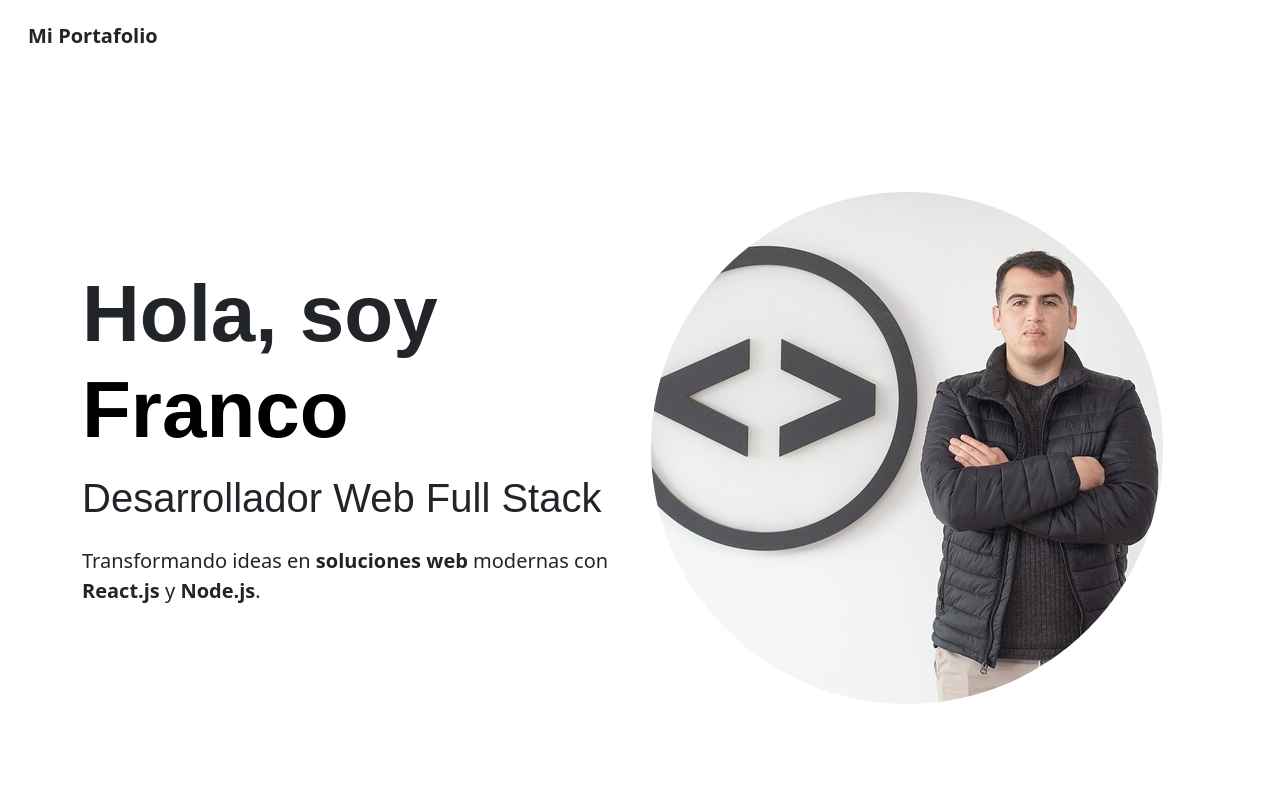
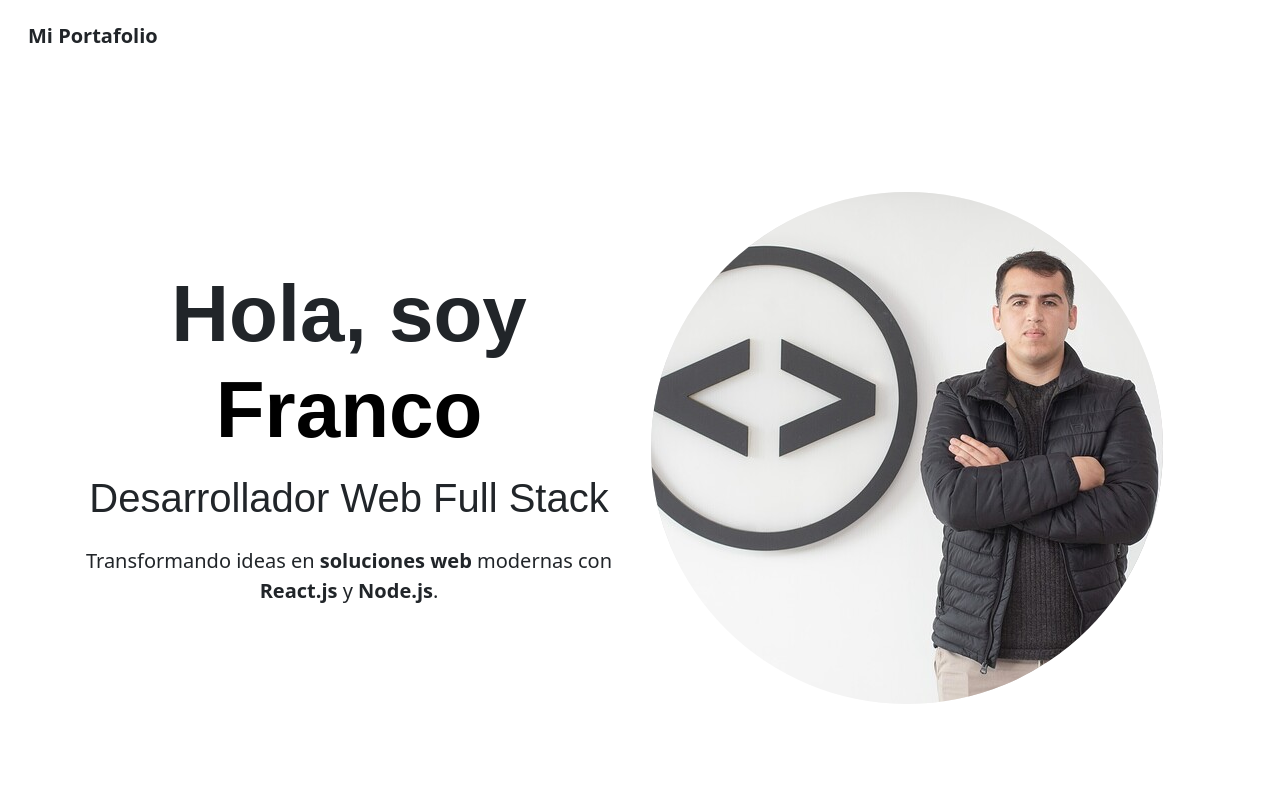
Before and after one commit to Francoosman12/portfolio, a React (Vite) app: page / in a window 1280 px wide. Shown: the top 800 px of the page. Built offline with nearby package versions, Linux system fonts and the light colour scheme.

Commit message:
Tratando de darle forma al home

```diff
--- a/src/components/Home.jsx
+++ b/src/components/Home.jsx
@@ -41,7 +41,7 @@
   return (
     <section
       id="home"
-      className="min-vh-100 d-flex align-items-center bg-white text-dark py-5 mt-5 mt-md-0 mt-lg-0"
+      className="home-container min-vh-100 d-flex align-items-center text-dark py-5 mt-5 mt-md-0 mt-lg-0"
       style={{ position: "relative" }}
     >
       <div
--- a/src/components/Navbar.jsx
+++ b/src/components/Navbar.jsx
@@ -5,6 +5,7 @@
   faLinkedin,
   faInstagram,
 } from "@fortawesome/free-brands-svg-icons";
+import "../styles/Navbar.css";
 
 const Navbar = () => {
   const [isScrolled, setIsScrolled] = useState(false);
@@ -101,7 +102,7 @@
           {/* Redes sociales */}
           <div className="d-flex ms-3">
             <a
-              href="https://github.com/tuusuario"
+              href="https://github.com/Francoosman12"
               target="_blank"
               rel="noopener noreferrer"
               className="text-dark me-3"
@@ -109,7 +110,7 @@
               <FontAwesomeIcon icon={faGithub} size="lg" />
             </a>
             <a
-              href="https://linkedin.com/in/tuusuario"
+              href="https://www.linkedin.com/in/francoemanuelosm%C3%A1n/"
               target="_blank"
               rel="noopener noreferrer"
               className="text-dark me-3"
--- a/src/styles/Home.css
+++ b/src/styles/Home.css
@@ -27,7 +27,7 @@
 
 /* Estilo para la imagen y su contenedor */
 .image-wrapper {
-  position: absolute;
+  position: relative;
   width: 100%;
   max-width: 250px; /* Controla el tamaño máximo en pantallas pequeñas */
   height: auto;
@@ -44,29 +44,26 @@
   border-radius: 50%;
 }
 
-/* Estilo para las capas difuminadas alrededor de la imagen */
-.imagen-presentacion {
+/* Estilo para el efecto de réplica alrededor de la imagen */
+.imagen-difuminada {
   position: relative;
+  width: 100%;
+  height: 100%;
+  border-radius: 50%;
+  overflow: hidden;
 }
 
-.imagen-presentacion::before,
-.imagen-presentacion::after {
+.imagen-difuminada::before {
   content: '';
   position: absolute;
   top: 0;
   left: 0;
-  width: 100%;
-  height: 100%;
+  right: 0;
+  bottom: 0;
+  background: url('../assets/THQU1MGPN-U026F1YHZ0F-b17965233ce9-512.jpg') no-repeat center center / cover;
+  filter: blur(20px);
+  z-index: -1;
   border-radius: 50%;
-  z-index: -1;
-}
-
-.imagen-presentacion::before {
-  box-shadow: 0 0 50px 30px rgba(0, 0, 0, 0.2);
-}
-
-.imagen-presentacion::after {
-  box-shadow: 0 0 100px 50px rgba(0, 0, 0, 0.1);
 }
 
 /* Estilo para los textos */
@@ -130,7 +127,6 @@
     max-width: 180px;
   }
 
-
   .text-wrapper h1 {
     font-size: 1.5rem;
   }
--- /dev/null
+++ b/src/styles/Navbar.css
@@ -0,0 +1,25 @@
+/* Agrega esto a tu archivo CSS */
+
+.nav-link {
+    position: relative;
+    display: inline-block;
+    color: #000; /* Ajusta el color según tu preferencia */
+    text-decoration: none;
+    padding: 5px 0;
+  }
+
+  .nav-link::after {
+    content: '';
+    position: absolute;
+    left: 50%;
+    right: 50%;
+    bottom: 0;
+    background-color: #000; /* Ajusta el color según tu preferencia */
+    height: 2px; /* Ajusta el grosor del subrayado */
+    transition: left 0.3s ease, right 0.3s ease;
+  }
+
+  .nav-link:hover::after {
+    left: 25%;
+    right: 25%;
+  }
```
